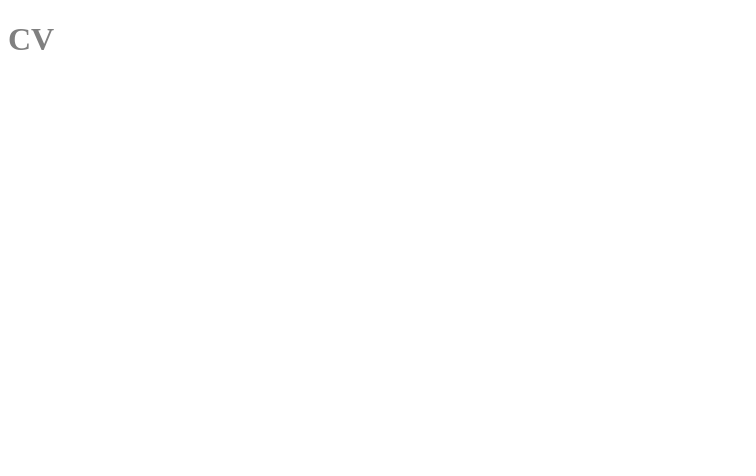
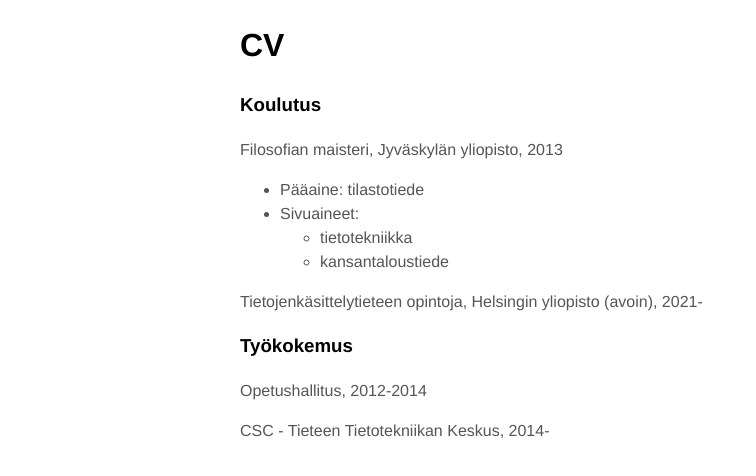
Before and after one commit to pankalai/me, a plain HTML site: page index.html in a window 1280 px wide. Shown: the whole page, without its empty margins (0-756 px from the left). Drawn offline with Linux system fonts and the light colour scheme.

Commit message:
cv päivitys

```diff
--- a/css/styles.css
+++ b/css/styles.css
@@ -1,3 +1,12 @@
-h1 {
-    color: grey;
-  }
+body {
+    color: #555;
+    margin: 0 auto;
+    max-width: 50em;
+    font-family: 'Helvetica', 'Arial', sans-serif;
+    line-height: 1.5;
+}
+
+h1,
+h3 {
+    color: black;
+}
--- a/index.html
+++ b/index.html
@@ -13,6 +13,23 @@
 
 <body>
     <h1>CV</h1>
+    <h3>Koulutus</h3>
+    <p>Filosofian maisteri, Jyväskylän yliopisto, 2013
+        <ul>
+            <li>Pääaine: tilastotiede</li>
+            <li>Sivuaineet:</li>
+            <ul>
+                <li>tietotekniikka</li>
+                <li>kansantaloustiede</li>
+            </ul>
+        </ul>
+        </ul>
+    </p>
+    <p>Tietojenkäsittelytieteen opintoja, Helsingin yliopisto (avoin), 2021-</p>
+    <h3>Työkokemus</h3>
+    <p>Opetushallitus, 2012-2014</p>
+    <p>CSC - Tieteen Tietotekniikan Keskus, 2014-</p>
+
 </body>
 
 </html>
```
